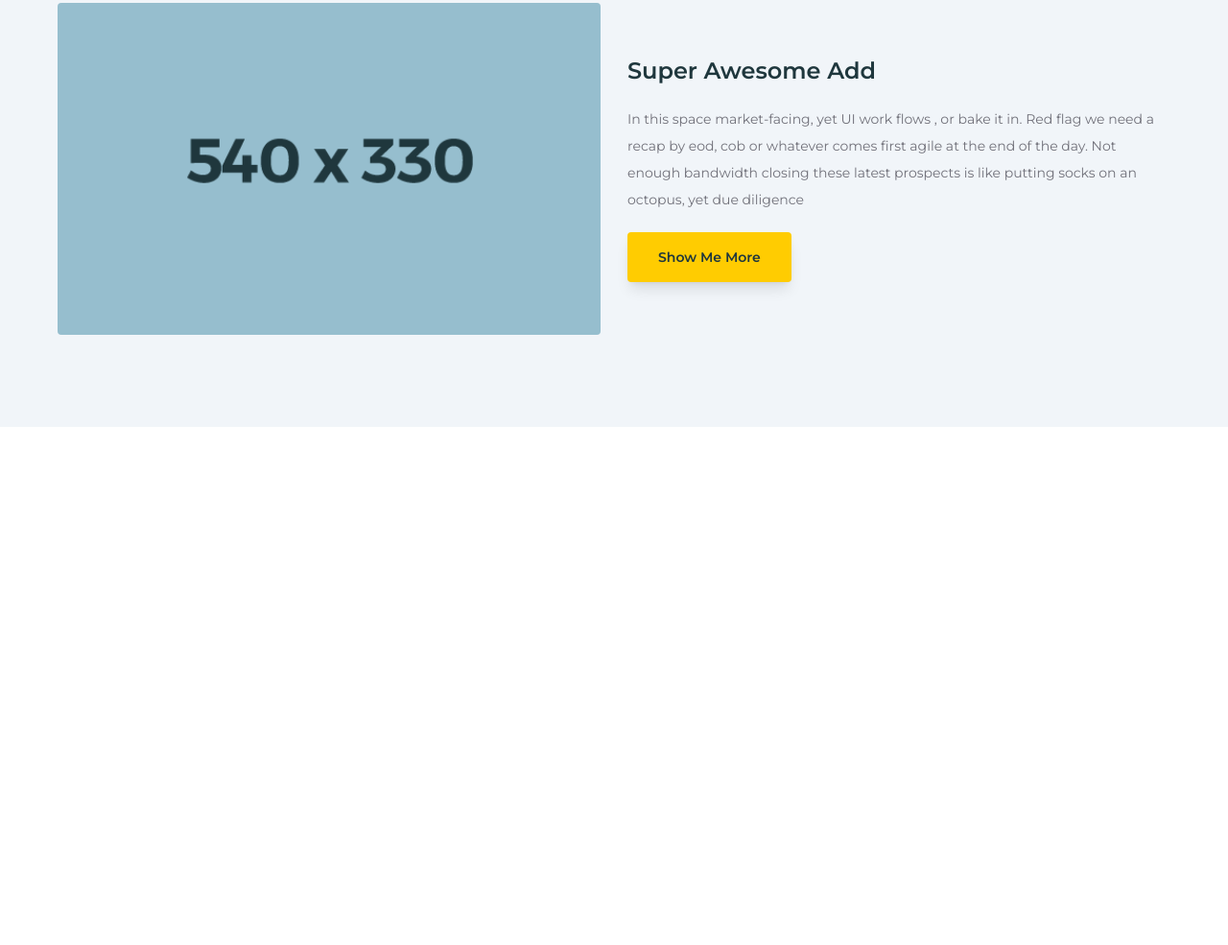
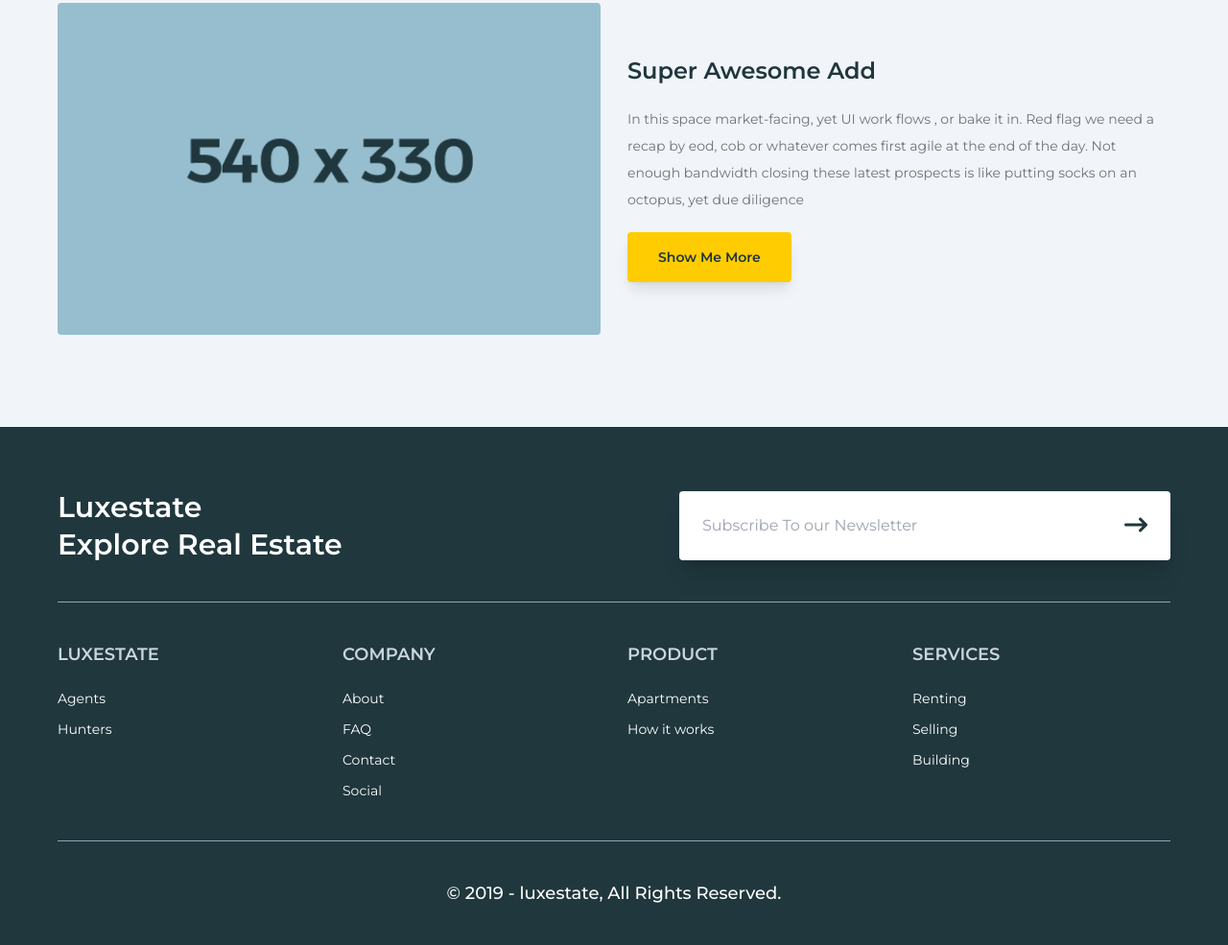
Before and after one commit to MomenMa7rous/Luxestate, a website: page public/index.html in a window 1280 px wide. Shown: the part 6100-7085 px from the top of the page at 96% size. Before the commit the page ends 6545 px from the top, so only its background shows below. Drawn offline with Linux system fonts and the light colour scheme.

Commit message:
Footer Created.

```diff
--- a/public/index.html
+++ b/public/index.html
@@ -406,6 +406,56 @@
     </section>
     <!-- End Add Section -->
 
+    <!-- Footer -->
+    <footer class="bg-primary pt-16">
+      <div class="container text-white">
+        <div class="flex justify-between items-start md:items-center flex-col gap-7 md:flex-row border-b border-slate-400 pb-10 mb-10">
+          <h1 class="text-3xl leading-[1.3] font-semibold">Luxestate<br>Explore Real Estate</h1>
+          <div class="flex justify-center items-stretch shadow-xl overflow-hidden rounded w-full md:max-w-lg relative flex-grow">
+            <input type="text" placeholder="Subscribe To our Newsletter" class="text-primary p-3 sm:p-6 bg-white outline-none border-none flex-grow">
+            <button type="submit" class="bg-white transition-all hover:bg-secondary-100 text-2xl text-primary font-semibold px-3 sm:px-6"><i class="fa-solid fa-arrow-right-long"></i></button>
+          </div>
+        </div>
+        <div class="grid grid-cols-1 gap-7 sm:grid-cols-2 md:grid-cols-3 lg:grid-cols-4 pb-10 border-b border-slate-400">
+          <div>
+            <h1 class="text-lg mb-5 font-semibold text-slate-300 text-center sm:text-start">LUXESTATE</h1>
+            <ul class="flex flex-col gap-2 text-center pb-7 border-b border-slate-400 sm:p-0 sm:border-none sm:text-start">
+              <li><a href="#" class="text-sm">Agents</a></li>
+              <li><a href="#" class="text-sm">Hunters</a></li>
+            </ul>
+          </div>
+          <div>
+            <h1 class="text-lg mb-5 font-semibold text-slate-300 text-center sm:text-start">COMPANY</h1>
+            <ul class="flex flex-col gap-2 text-center pb-7 border-b border-slate-400 sm:p-0 sm:border-none sm:text-start">
+              <li><a href="#" class="text-sm">About</a></li>
+              <li><a href="#" class="text-sm">FAQ</a></li>
+              <li><a href="#" class="text-sm">Contact</a></li>
+              <li><a href="#" class="text-sm">Social</a></li>
+            </ul>
+          </div>
+          <div>
+            <h1 class="text-lg mb-5 font-semibold text-slate-300 text-center sm:text-start">PRODUCT</h1>
+            <ul class="flex flex-col gap-2 text-center pb-7 border-b border-slate-400 sm:p-0 sm:border-none sm:text-start">
+              <li><a href="#" class="text-sm">Apartments</a></li>
+              <li><a href="#" class="text-sm">How it works</a></li>
+            </ul>
+          </div>
+          <div>
+            <h1 class="text-lg mb-5 font-semibold text-slate-300 text-center sm:text-start">SERVICES</h1>
+            <ul class="flex flex-col gap-2 text-center sm:text-start">
+              <li><a href="#" class="text-sm">Renting</a></li>
+              <li><a href="#" class="text-sm">Selling</a></li>
+              <li><a href="#" class="text-sm">Building</a></li>
+            </ul>
+          </div>
+        </div>
+        <div class="text-center text-lg font-medium py-10">
+          © 2019 - luxestate, All Rights Reserved.
+        </div>
+      </div>
+    </footer>
+    <!-- End Footer -->
+
     <script src="./js/main.js"></script>
   </body>
 </html>
```
Also changed, not shown: public/css/style.css.
